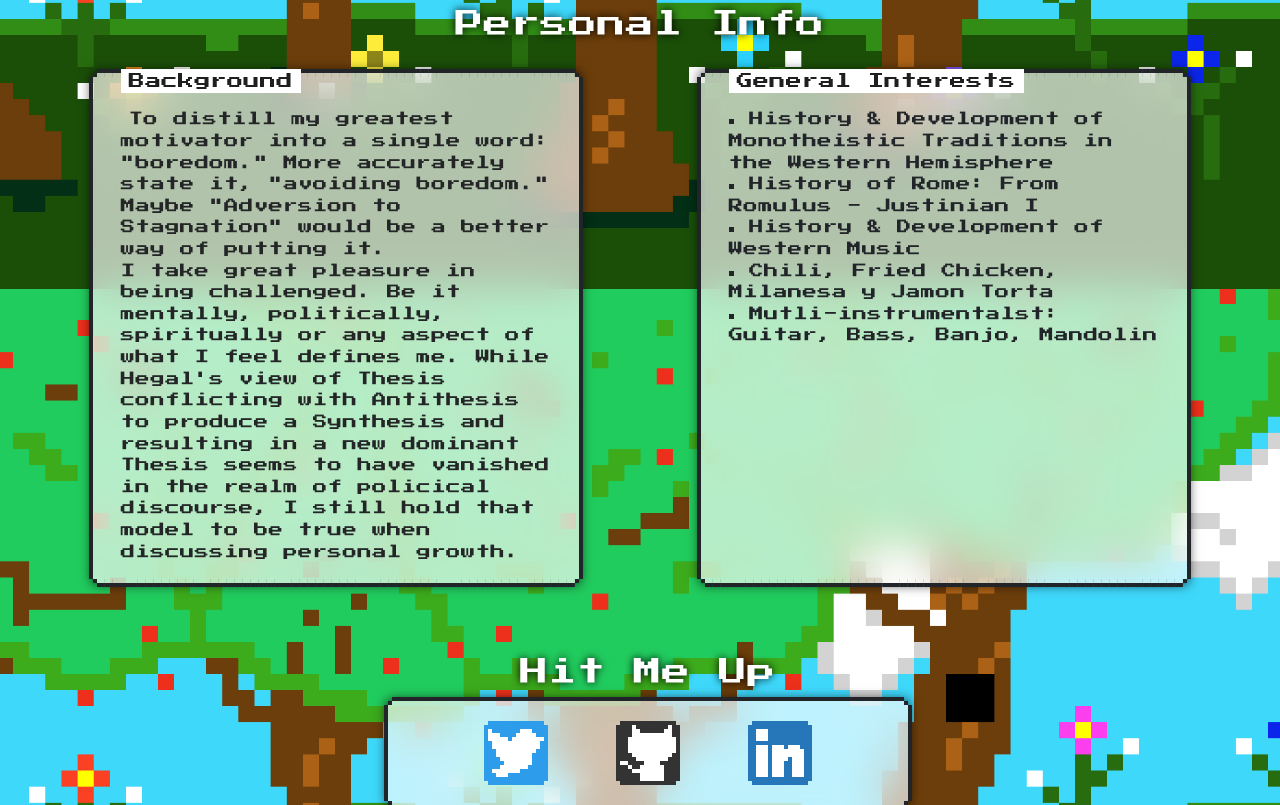
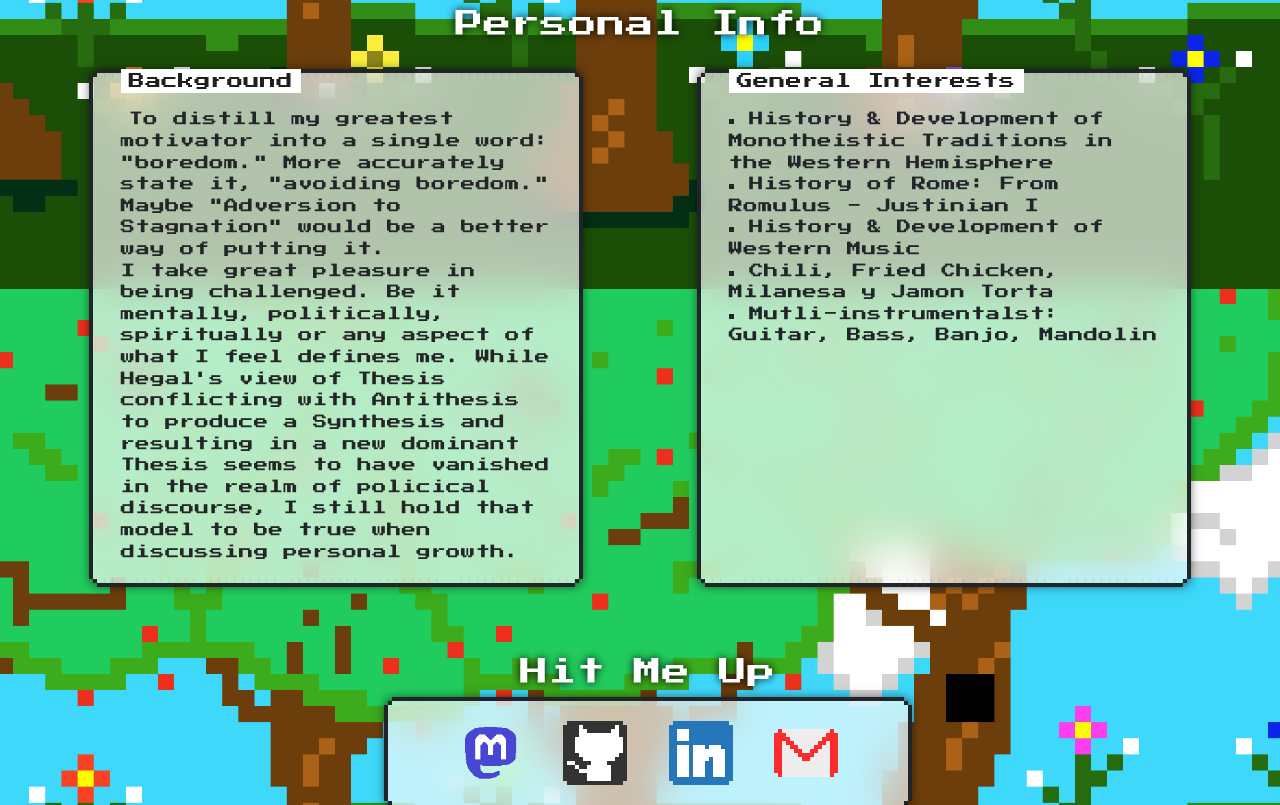
Before and after one commit to meltonlogan615/Portfolio, a website: page index.html in a window 1280 px wide. Shown: the part 2943-3748 px from the top of the page. Drawn offline with Linux system fonts and the light colour scheme.

Commit message:
fixed broken links

```diff
--- a/index.html
+++ b/index.html
@@ -488,13 +488,16 @@
         <h2 class="section-title title">Hit Me Up</h2>
         <div class="nes-container is-rounded contact-links glass icon-list">
             <a href="https://twitter.com/StinkyStinkFace" target="_blank" class="">
-                <i class="nes-icon twitter is-large"></i>
+                <img src="pics/mastodon.png" class="nes-icon is-large">
             </a>
             <a href="https://github.com/meltonlogan615" target="_blank">
                 <i class="nes-icon github is-large"></i>
             </a>
             <a href="https://www.linkedin.com/in/logan-m-7924021b5/" target="_blank">
                 <i class="nes-icon linkedin is-large"></i>
+            </a>
+            <a href="#contact" onclick="brokenLink()">
+                <i class="nes-icon gmail is-large"></i>
             </a>
         </div>
     </section>
@@ -505,7 +508,11 @@
         <img class="modal-content" id="img01">
         <div id="caption"></div>
     </div>
-
+    <script>
+        function brokenLink() {
+            alert("This is still being built. Sorry.")
+        }
+    </script>
 </body>
 
 </html>
```
Also changed, not shown: blogFormat.html (+2 -1 lines), blogs/blog-index.html (+2 -2 lines).
